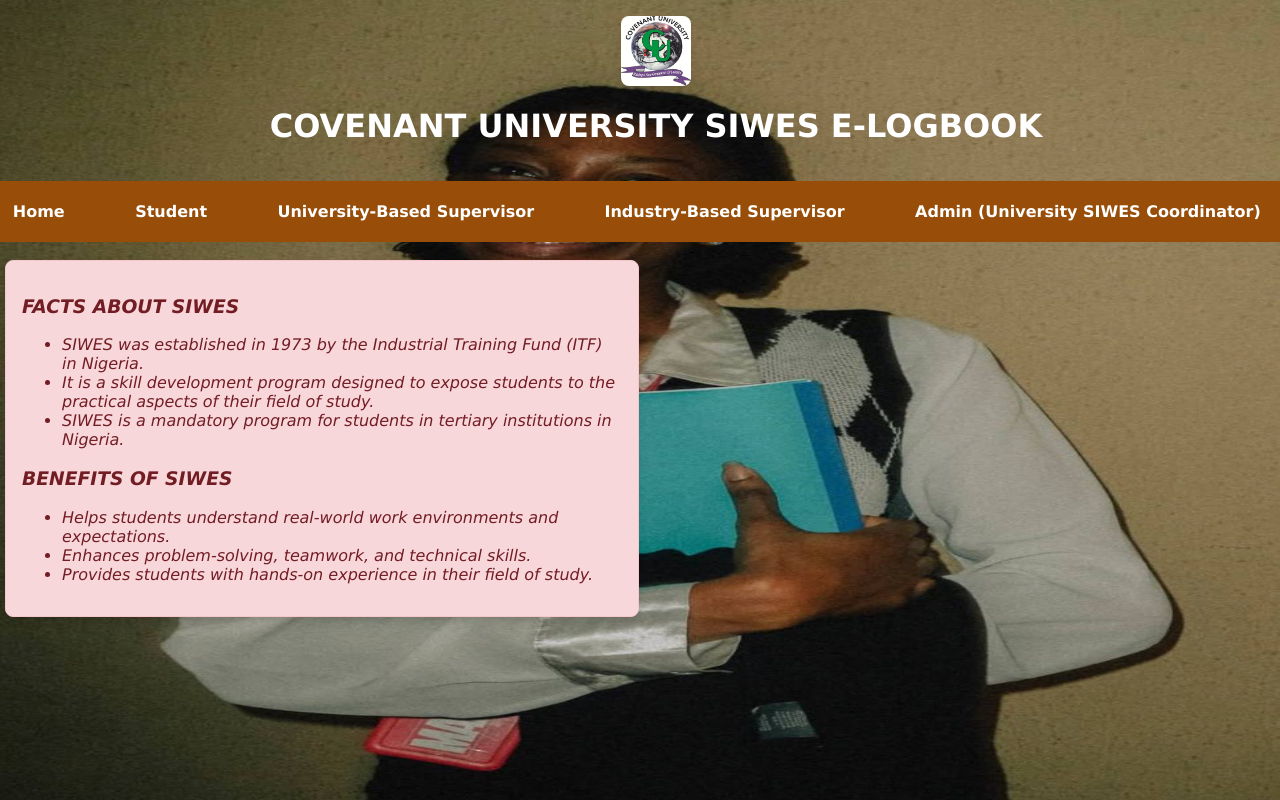
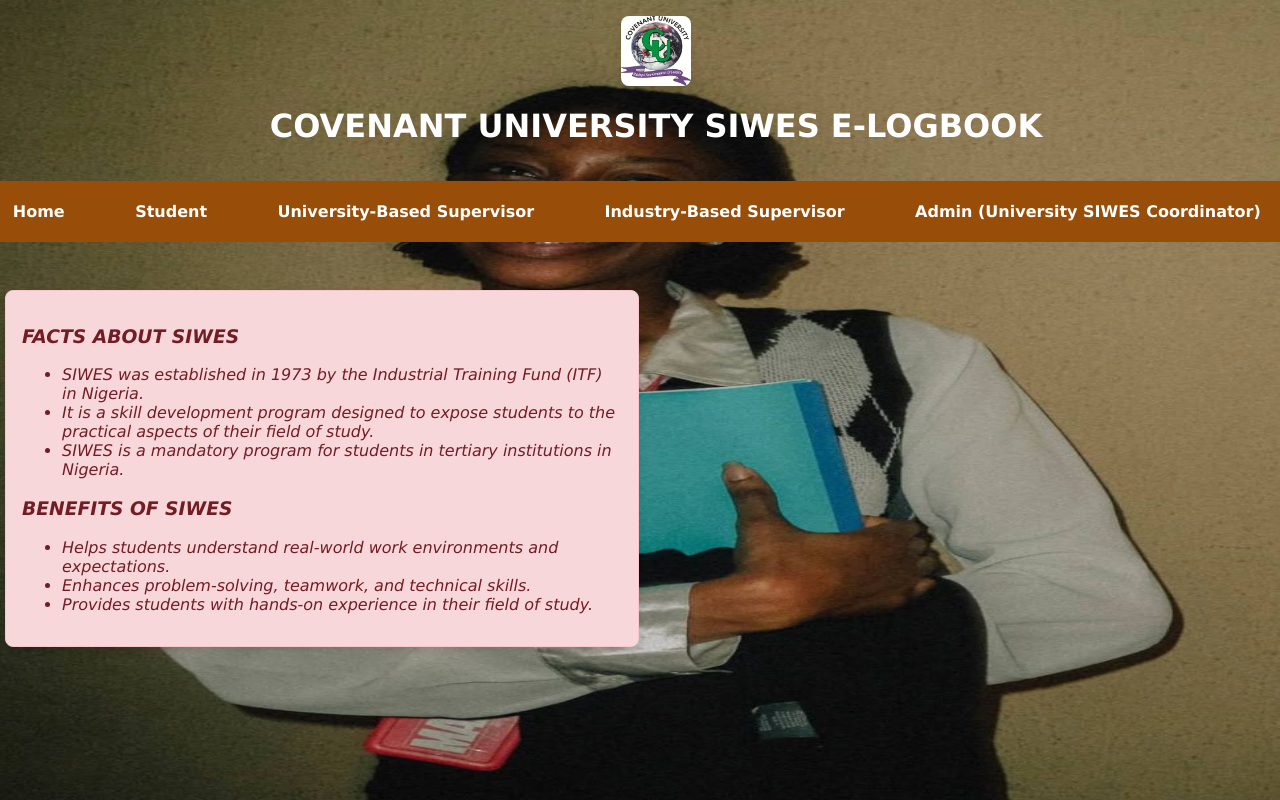
Before and after one commit to Ese345/verceldeploy, a React (Vite) app: page / in a window 1280 px wide. Shown: the top 800 px of the page. Built offline with nearby package versions, Linux system fonts and the light colour scheme.

Commit message:
first commit

```diff
--- a/src/CSS/Home.css
+++ b/src/CSS/Home.css
@@ -71,14 +71,14 @@ body {
     padding: 1rem;
     border-radius: 8px;
     border: 1px solid #f5c6cb;
-    width: 80%;
+    width: 75%;
     max-width: 600px;
     box-shadow: 0 4px 8px rgba(0, 0, 0, 0.1);
     text-align: left;
     font-style: italic;
     font-family: Verdana, Geneva, Tahoma, sans-serif;
     position: absolute;
-    top: 260px; /* Slightly below the navbar */
+    top: 290px; /* Slightly below the navbar */
     left: 5px; /* Move it 5px from the left */
 }
 
```
